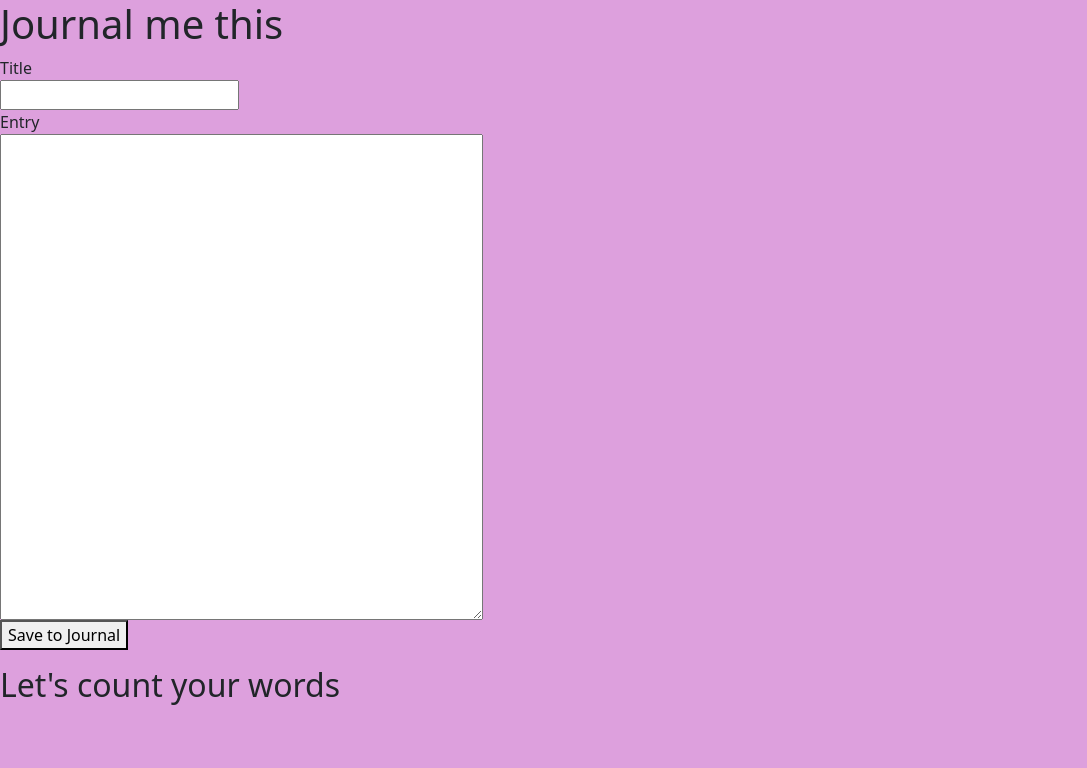
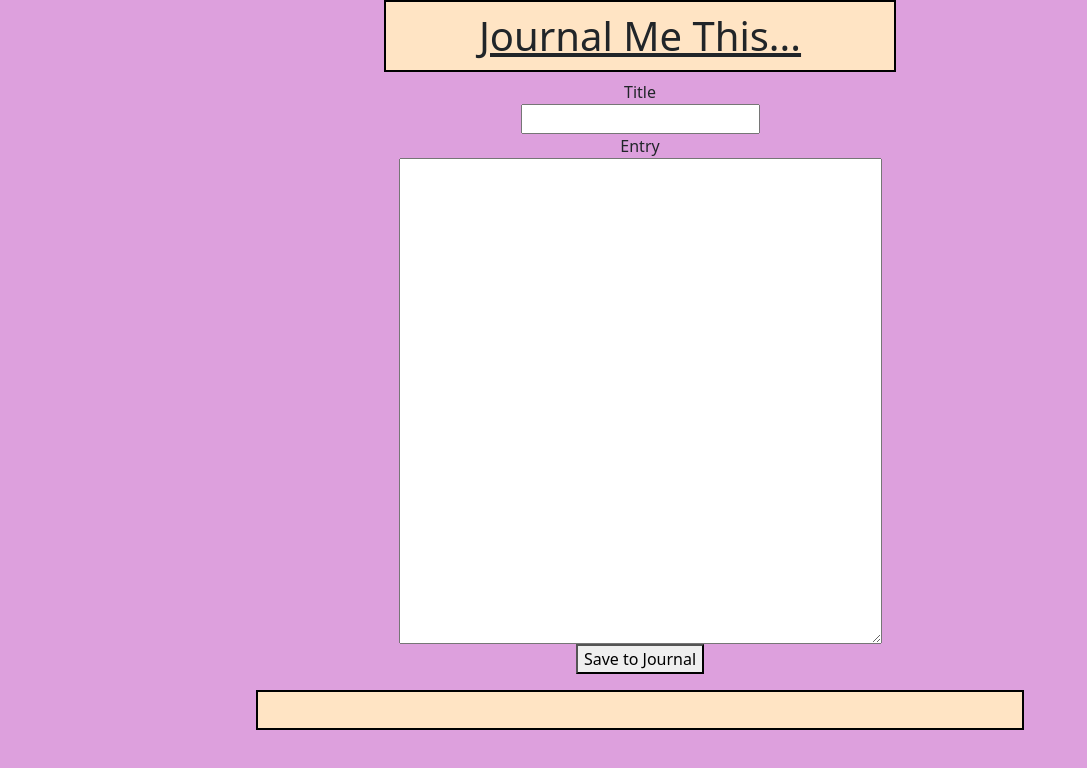
Before and after one commit to NoahKise/Dev-Environment-Project-Template, a website built with webpack: page src/index.html in a window 1280 px wide. Shown: the whole page, without its empty margins (0-1087 px from the left). Built offline with nearby package versions, Linux system fonts and the light colour scheme.

Commit message:
finish journal app
Co-authored-by: Ravin Fisher <ravesterrr@gmail.com>

```diff
--- a/src/css/styles.css
+++ b/src/css/styles.css
@@ -1,3 +1,22 @@
 body {
   background-color: plum;
+  text-align: center;
 }
+h1 {
+  text-decoration: underline;
+  background-color: bisque;
+  border: 2px solid black;
+  padding: 10px;
+  margin-left: auto;
+  margin-right: auto;
+  width: 40vw;
+}
+
+#result {
+  background-color: bisque;
+  border: 2px solid black;
+  padding: 10px;
+  margin-left: auto;
+  margin-right: auto;
+  width: 60vw;
+}
--- a/src/index.html
+++ b/src/index.html
@@ -3,7 +3,7 @@
   <title>Journal</title>
 </head>
 <body>
-  <h1>Journal me this</h1>
+  <h1>Journal Me This...</h1>
 
   <form id="journalEntry">
     <label for="title">Title</label><br>
@@ -14,9 +14,9 @@
     <button type="submit" id="saveEntry">Save to Journal</button>
   </form>
 
-  <h2>Let's count your words</h2>
   <div id="result">
     <h2 id="teaser"></h2>
+    <p id="fullEntry"></p>
     <h2 id="wordCount"></h2>
     <h2 id="vowelCount"></h2>
     <h2 id="conCount"></h2>
--- a/src/index.js
+++ b/src/index.js
@@ -12,6 +12,7 @@ function handleJournalForm(event) {
   document.getElementById("vowelCount").innerText = "Vowel Count: " + inputEntryObject.letterCount().vowelCount;
   document.getElementById("conCount").innerText = "Consonant Count: " + inputEntryObject.letterCount().conCount;
   document.getElementById("teaser").innerText = "A Teaser for this Entry: " + inputEntryObject.teaser() + "...";
+  document.getElementById("fullEntry").innerText = inputEntryObject.body;
 }
 
 window.addEventListener("load", function () {
```
